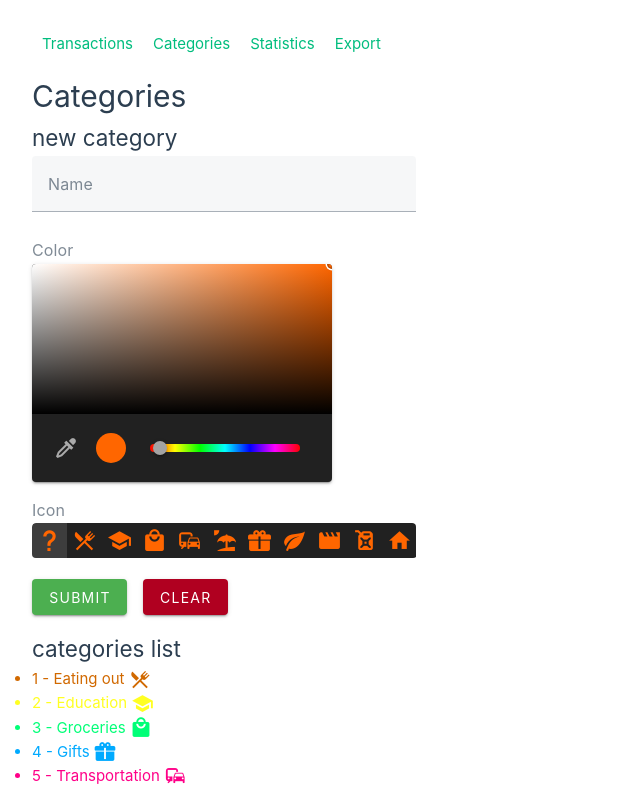
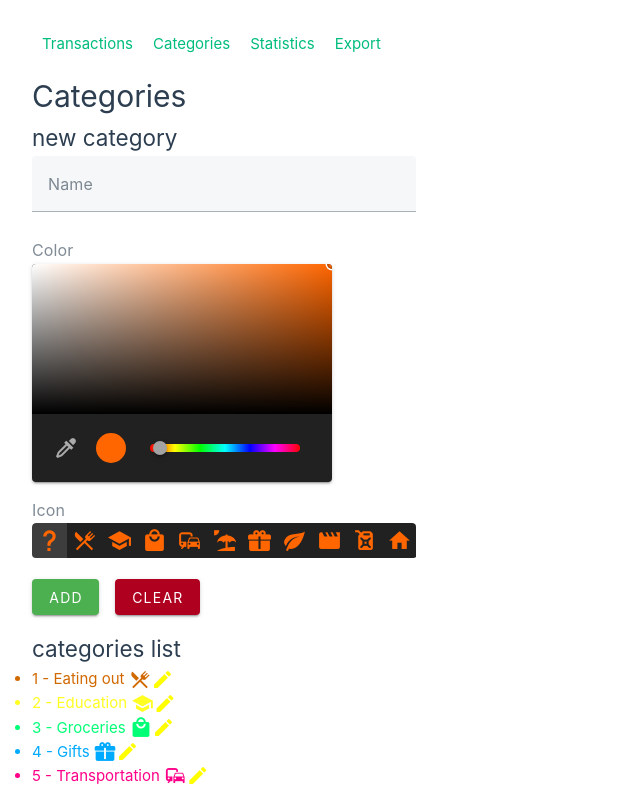
Before and after one commit to FilipTarajko/finance-manager, a Vue app: page /categories in a window 1280 px wide. Shown: the top 789 px of the page, without its empty margins (0-640 px from the left). Built offline with nearby package versions, Linux system fonts and the light colour scheme.

Commit message:
Add category editing

```diff
--- /dev/null
+++ b/src/components/CategoryForm.vue
@@ -0,0 +1,107 @@
+<script setup lang="ts">
+import { computed, reactive } from 'vue'
+import { useVuelidate } from '@vuelidate/core'
+import { required, maxLength, helpers } from '@vuelidate/validators'
+
+import { useCategoriesStore } from '../stores/categoriesStore'
+const categoriesStore = useCategoriesStore()
+
+const props = defineProps(['category', 'hideDialog'])
+
+const isEditing = computed(() => {
+  return !!props?.category?.name
+})
+
+const icons = [
+  'mdi-help',
+  'mdi-silverware-variant',
+  'mdi-school',
+  'mdi-shopping',
+  'mdi-train-car',
+  'mdi-beach',
+  'mdi-gift',
+  'mdi-leaf',
+  'mdi-movie',
+  'mdi-fuel',
+  'mdi-home'
+]
+
+const initialState = {
+  name: props?.category?.name ?? '',
+  color: props?.category?.color ?? '#ff6600',
+  iconIndex: props?.category?.icon ? icons.indexOf(props?.category?.icon) : 0
+}
+const state = reactive({
+  name: initialState.name,
+  color: initialState.color,
+  iconIndex: initialState.iconIndex
+})
+
+const mustBeUniqueCategoryName = (value: string) =>
+  !categoriesStore.categories.map((elem) => elem.name).includes(value) ||
+  categoriesStore.categories.includes(props?.category)
+
+const rules = {
+  name: {
+    required,
+    maxLength: maxLength(14),
+    mustBeUniqueCategoryName: helpers.withMessage('Must be unique', mustBeUniqueCategoryName)
+  },
+  color: { required },
+  iconIndex: { required }
+}
+
+const v$ = useVuelidate(rules, state)
+
+function clear() {
+  v$.value.$reset()
+
+  for (const [key, value] of Object.entries(initialState)) {
+    // @ts-ignore
+    state[key] = value
+  }
+}
+
+function editOrCreateAndAddCategory() {
+  v$.value.$validate()
+  if (v$.value.$error) {
+    return
+  }
+  if (isEditing.value) {
+    categoriesStore.editExistingCategory(props.category, {
+      name: state.name,
+      color: state.color,
+      icon: icons[state.iconIndex]
+    })
+    props.hideDialog()
+  } else {
+    categoriesStore.createAndAddCategory(state.name, state.color, icons[state.iconIndex])
+  }
+}
+</script>
+
+<template>
+  <h2>{{ isEditing ? 'edit category: ' + props.category.name : 'new category' }}</h2>
+  <form class="mb-4" style="width: 24rem">
+    <v-text-field v-model="state.name" label="Name" required @input="v$.name.$touch" @blur="v$.name.$touch"
+      :error-messages="v$.name.$errors.map((e) => e.$message) as string[]" class="mb-1">
+    </v-text-field>
+
+    <v-label>Color</v-label>
+    <v-color-picker hide-inputs theme="dark" mode="hex" v-model="state.color" label="Color" required
+      @input="v$.color.$touch" @blur="v$.color.$touch"
+      :error-messages="v$.color.$errors.map((e) => e.$message) as string[]" class="mb-4"></v-color-picker>
+
+    <v-label>Icon</v-label>
+    <v-btn-toggle v-model="state.iconIndex" class="mb-2" shaped mandatory>
+      <v-btn size="35" v-for="icon in icons" :key="icon"
+        :style="'background-color: ' + (icon == icons[state.iconIndex] ? '#444;' : '#212121')">
+        <v-icon size="25" :color="state.color">{{ icon }}</v-icon>
+      </v-btn>
+    </v-btn-toggle>
+    <br />
+    <v-btn class="me-4" @click="editOrCreateAndAddCategory" color="success"> {{ isEditing ? 'update' : 'add' }} </v-btn>
+    <v-btn class="me-4" @click="clear" color="error"> clear </v-btn>
+    <v-btn v-if="isEditing" @click="hideDialog" color="warning"> cancel & exit </v-btn>
+  </form>
+</template>
--- a/src/components/NewCategoryForm.vue
+++ /dev/null
@@ -1,110 +0,0 @@
-<script setup lang="ts">
-import { reactive } from 'vue'
-import { useVuelidate } from '@vuelidate/core'
-import { required, maxLength, helpers } from '@vuelidate/validators'
-
-import { useCategoriesStore } from '../stores/categoriesStore'
-const categoriesStore = useCategoriesStore()
-
-const icons = [
-  'mdi-help',
-  'mdi-silverware-variant',
-  'mdi-school',
-  'mdi-shopping',
-  'mdi-train-car',
-  'mdi-beach',
-  'mdi-gift',
-  'mdi-leaf',
-  'mdi-movie',
-  'mdi-fuel',
-  'mdi-home'
-]
-
-const initialState = {
-  name: '',
-  color: '#ff6600',
-  iconIndex: 0
-}
-const state = reactive({
-  name: initialState.name,
-  color: initialState.color,
-  iconIndex: initialState.iconIndex
-})
-
-const mustBeUniqueCategoryName = (value: string) =>
-  !categoriesStore.categories.map((elem) => elem.name).includes(value)
-
-const rules = {
-  name: {
-    required,
-    maxLength: maxLength(14),
-    mustBeUniqueCategoryName: helpers.withMessage('Must be unique', mustBeUniqueCategoryName)
-  },
-  color: { required },
-  iconIndex: { required }
-}
-
-const v$ = useVuelidate(rules, state)
-
-function clear() {
-  v$.value.$reset()
-
-  for (const [key, value] of Object.entries(initialState)) {
-    // @ts-ignore
-    state[key] = value
-  }
-}
-
-function addCategory() {
-  v$.value.$validate()
-  if (v$.value.$error) {
-    return
-  }
-  categoriesStore.addCategory(state.name, state.color, icons[state.iconIndex])
-}
-</script>
-
-<template>
-  <h2>new category</h2>
-  <form class="mb-4" style="width: 24rem">
-    <v-text-field
-      v-model="state.name"
-      label="Name"
-      required
-      @input="v$.name.$touch"
-      @blur="v$.name.$touch"
-      :error-messages="v$.name.$errors.map((e) => e.$message) as string[]"
-      class="mb-1"
-    >
-    </v-text-field>
-
-    <v-label>Color</v-label>
-    <v-color-picker
-      hide-inputs
-      theme="dark"
-      mode="hex"
-      v-model="state.color"
-      label="Color"
-      required
-      @input="v$.color.$touch"
-      @blur="v$.color.$touch"
-      :error-messages="v$.color.$errors.map((e) => e.$message) as string[]"
-      class="mb-4"
-    ></v-color-picker>
-
-    <v-label>Icon</v-label>
-    <v-btn-toggle v-model="state.iconIndex" class="mb-2" shaped mandatory>
-      <v-btn
-        size="35"
-        v-for="icon in icons"
-        :key="icon"
-        :style="'background-color: ' + (icon == icons[state.iconIndex] ? '#444;' : '#212121')"
-      >
-        <v-icon size="25" :color="state.color">{{ icon }}</v-icon>
-      </v-btn>
-    </v-btn-toggle>
-    <br />
-    <v-btn class="me-4" @click="addCategory" color="success"> submit </v-btn>
-    <v-btn @click="clear" color="error"> clear </v-btn>
-  </form>
-</template>
--- a/src/stores/categoriesStore.ts
+++ b/src/stores/categoriesStore.ts
@@ -79,7 +79,7 @@ export const useCategoriesStore = defineStore('categoriesStore', () => {
     }
   ])
 
-  function addCategory(name: string, color: string, icon: string) {
+  function createAndAddCategory(name: string, color: string, icon: string) {
     let nextId = 0
     for (const elem of categories.value) {
       if (nextId <= elem.id) {
@@ -94,5 +94,12 @@ export const useCategoriesStore = defineStore('categoriesStore', () => {
     })
   }
 
-  return { categories, addCategory }
+  function editExistingCategory(category: Category, newState: any) {
+    console.log(newState)
+    category.name = newState.name;
+    category.color = newState.color;
+    category.icon = newState.icon;
+  }
+
+  return { categories, createAndAddCategory, editExistingCategory }
 })
--- a/src/views/CategoriesView.vue
+++ b/src/views/CategoriesView.vue
@@ -1,23 +1,42 @@
 <script setup lang="ts">
-import newCategoryForm from '@/components/NewCategoryForm.vue'
+import categoryForm from '@/components/CategoryForm.vue'
 import { useCategoriesStore } from '@/stores/categoriesStore'
+import type { Category } from '@/types/types';
+import { ref, type Ref } from 'vue';
 const categoriesStore = useCategoriesStore()
+
+let isDialogShown = ref(false)
+let editedCategory: Ref<Category | null> = ref(null)
+
+function showDialog(category: Category) {
+  editedCategory.value = category
+  isDialogShown.value = true
+}
+
+function hideDialog() {
+  isDialogShown.value = false
+}
 </script>
 
 <template>
   <main>
     <h1>Categories</h1>
-    <newCategoryForm></newCategoryForm>
+    <categoryForm></categoryForm>
     <h2>categories list</h2>
     <ul>
-      <li
-        v-for="category of categoriesStore.categories"
-        :key="category.id"
-        :style="{ color: category.color }"
-      >
+      <li v-for="category of categoriesStore.categories" :key="category.id" :style="{ color: category.color }">
         {{ category.id }} - {{ category.name }}
         <v-icon :icon="category.icon" :color="category.color" />
+        <v-icon @click="showDialog(category)" class="edit-button" icon="mdi-pencil" style="color: yellow" />
       </li>
     </ul>
+    <v-dialog width="auto" v-model="isDialogShown">
+      <v-card>
+        <v-card-text>
+          <categoryForm :category="editedCategory" :hideDialog="hideDialog">
+          </categoryForm>
+        </v-card-text>
+      </v-card>
+    </v-dialog>
   </main>
 </template>
```
Also changed, not shown: 1 other file (tests, documents, lock files or other folders).
